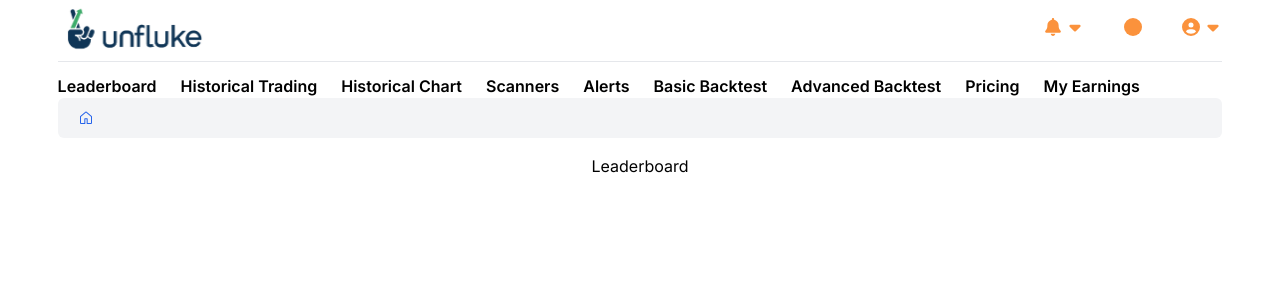
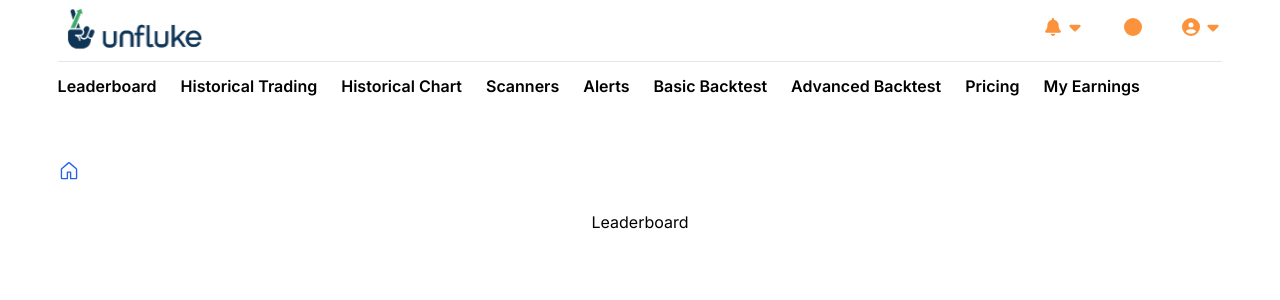
Before and after one commit to blu3IceCube/unfluke-project, a Next.js app: page / in a window 1280 px wide. Shown: the top 300 px of the page. Built offline with nearby package versions, Linux system fonts and the light colour scheme.

Commit message:
styling breadcrumbs

```diff
--- a/app/components/Breadcrumbs.tsx
+++ b/app/components/Breadcrumbs.tsx
@@ -9,9 +9,9 @@ const Breadcrumbs = () => {
   const pathname = usePathname();
   const pathnames = pathname.split("/").filter((x) => x);
   return (
-    <nav className="bg-gray-100 py-3 px-5 rounded-md w-full mb-4">
+    <nav className="py-3 rounded-md w-full mb-4 mt-[50px]">
       <ol className="list-reset flex text-grey-dark">
-        <li>
+        <li className="text-[22px]">
           <Link href="/" className="text-blue-600 hover:text-blue-700">
             <GoHome />
           </Link>
@@ -21,12 +21,12 @@ const Breadcrumbs = () => {
           const isLast = index === pathnames.length - 1;
 
           return isLast ? (
-            <li key={to} className="text-gray-500">
+            <li key={to} className="text-gray-500 text-[22px]">
               <span className="mx-2">/</span>
               {value}
             </li>
           ) : (
-            <li key={to}>
+            <li key={to} className="text-[22px]">
               <span className="mx-2">/</span>
               <Link href={to} className="text-blue-600 hover:text-blue-700">
                 {value}
```
